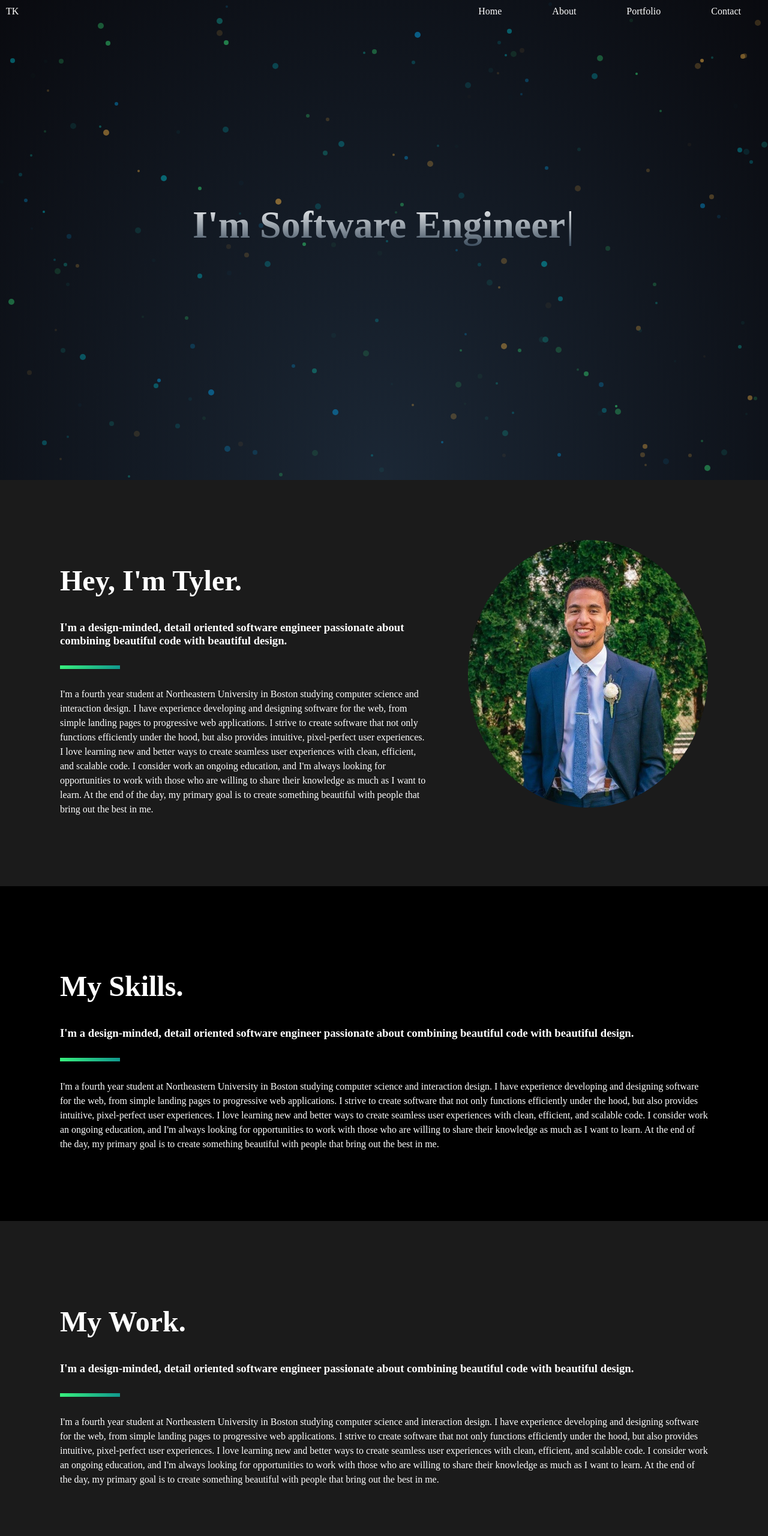
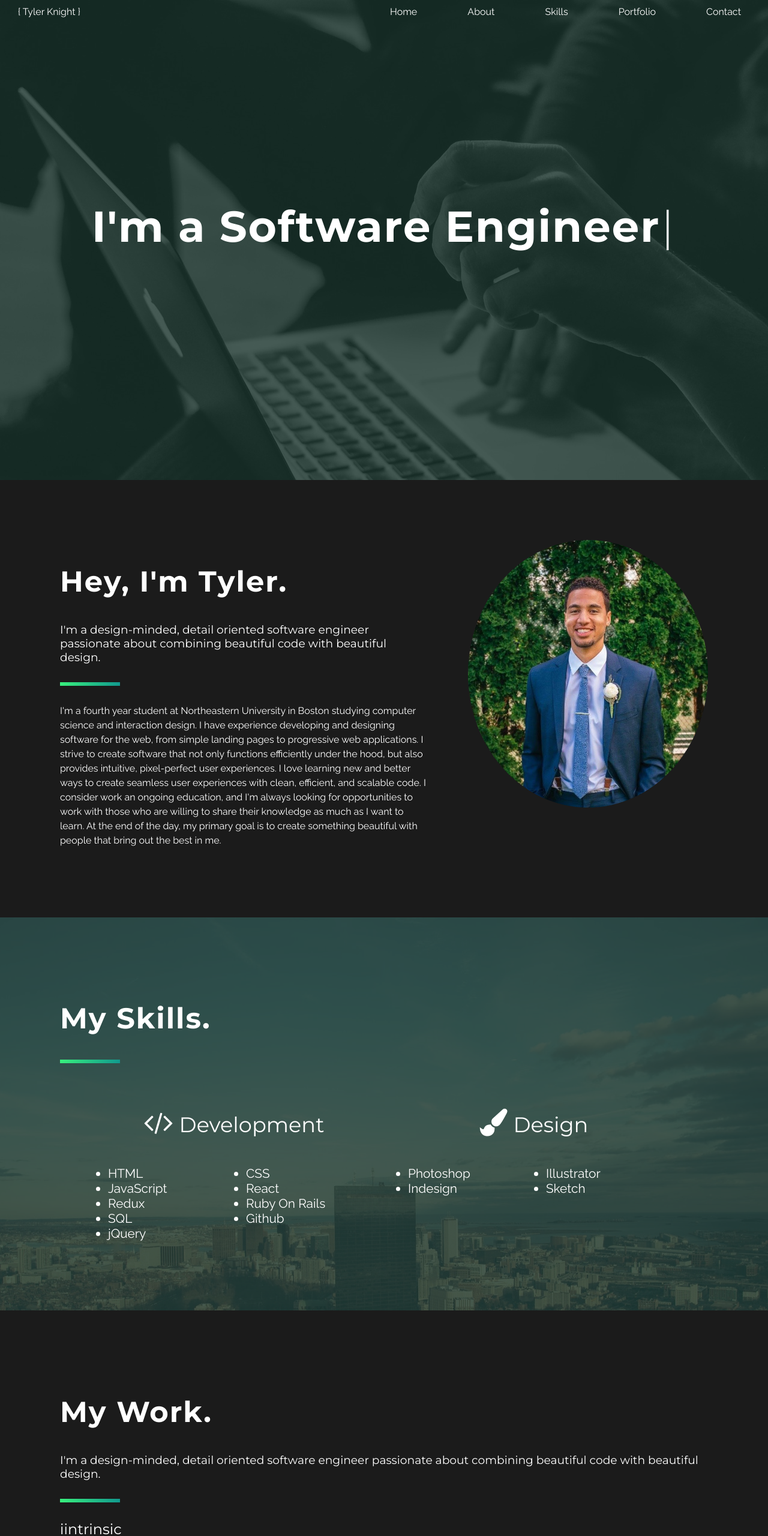
Before and after one commit to tknight31/portfolio-v1, a plain HTML site: page index.html in a window 1280 px wide. Shown: the top 2560 px of the page at 60% size. Drawn offline with nearby package versions, Linux system fonts and the light colour scheme; a script that the page names is missing.

Commit message:
style changes. Added fades to section content. Made nav links work.

```diff
--- a/css/main.css
+++ b/css/main.css
@@ -7,10 +7,21 @@ html, body {
 body {
   color: white;
   background: #1b1b1b;
+  font-family: 'Raleway', arial, sans-serif;
 }
 
 h1, h2, h3, h4, h5 {
   color:white;
+  font-family: 'Montserrat', arial, sans-serif;
+}
+
+h1 {
+  font-weight: 700;
+  letter-spacing: 2px;
+}
+
+h2, h3, h4 {
+  font-weight: 400;
 }
 
 p {
@@ -44,20 +55,23 @@ nav li {
   list-style: none;
   display: inline-block;
   margin: 0 40px;
-  transition: all .3s ease-in-out;
 }
 
 nav a {
   color:white;
   text-decoration: none;
-  transition: all .3s ease-in-out;
-  -webkit-transition: all .3s ease-in-out;
+  /*transition: all .3s ease-in-out;
+  -webkit-transition: all .3s ease-in-out;*/
 }
 
 nav a:hover {
-  color:#00b7c7;
+  color: rgba(105, 214, 130, 1);
   padding-bottom: 8px;
-  border-bottom: #00b7c7 3px solid;
+  border-bottom: rgba(105, 214, 130, 1) 3px solid;
+}
+
+.logo {
+  margin-left: 20px;
 }
 
 /*Intro Section*/
@@ -65,22 +79,32 @@ nav a:hover {
 #world {
   position: absolute;
   opacity: .5;
+  background: rgb(53, 53, 53);
 }
 
 #intro {
-  background: radial-gradient(ellipse at bottom, #1B2735 0%, #090A0F 100%);
   display:flex;
   position: relative;
+  background: url('../img/computer-bg.jpg');
+
+}
+
+.main-overlay {
+  background:rgba(26, 53, 45, 0.78);
+  position: absolute;
+  z-index: 1;
+  top:0;
+  left:0;
+  right:0;
+  bottom:0;
 }
 
 .tagline {
   transition: all .3s ease-in-out;
   -webkit-transition: all .3s ease-in-out;
   margin-bottom: 8px;
-  background: -webkit-linear-gradient(white, #38495a);
-  -webkit-background-clip: text;
-  -webkit-text-fill-color: transparent;
-  font-size:4em;
+  color:white;
+  font-size:4.5em;
   display: inline-block;
 }
 
@@ -92,9 +116,6 @@ nav a:hover {
   -ms-animation: blink 1s infinite;
   -o-animation: blink 1s infinite;
   animation: blink 1s infinite;
-  background: -webkit-linear-gradient(white, #38495a);
-  -webkit-background-clip: text;
-  -webkit-text-fill-color: transparent;
 }
 
 .sub-intro {
@@ -114,7 +135,7 @@ nav a:hover {
 }
 
 .show-color .icons a:hover {
-  color:#00b7c7;
+  color:rgba(105, 214, 130, 1);
 }
 
 .sub-intro.show-color, .show-color .icons a  {
@@ -150,6 +171,7 @@ nav a:hover {
 
 .image-holder {
   margin-left: 70px;
+  position: relative;
 }
 
 .image-holder img {
@@ -181,15 +203,63 @@ nav a:hover {
 
 .skills-content {
   z-index: 2;
+  width:100%;
+}
+
+.skills-wrapper {
+  display: flex;
+  max-width: 1000px;
+  margin: auto;
+}
+
+.skills-wrapper h4 {
+  font-size: 2.2em;
+  text-align: center;
+}
+
+.skills-wrapper h4 i {
+  font-size: 1.3em;
+  margin-right: 10px;
+}
+
+.skills-wrapper ul {
+  display: flex;
+  flex-flow: row wrap;
+}
+
+.skills-wrapper ul > li {
+  width: 50%;
+  font-size: 1.3em;
 }
 
 .black-overlay {
-  background:black;
+  background:rgba(26, 53, 45, 0.78);
   position: absolute;
   z-index: 1;
   top:0;
   left:0;
   right:0;
   bottom:0;
+}
 
+
+.skills-wrapper > * {
+  flex: 1 0;
 }
+
+/*Footer*/
+footer {
+  text-align: center;
+  padding:40px;
+  background: #11998e;  /* fallback for old browsers */
+  background: -webkit-linear-gradient(to right, #38ef7d, #11998e);  /* Chrome 10-25, Safari 5.1-6 */
+  background: linear-gradient(to right, #38ef7d, #11998e); /* W3C, IE 10+/ Edge, Firefox 16+, Chrome 26+, Opera 12+, Safari 7+ */
+}
+
+footer .icons a {
+  color:white;
+}
+
+footer .icons a:hover {
+  color:#00b7c7;
+}
--- a/index.html
+++ b/index.html
@@ -6,24 +6,52 @@
     <link rel="stylesheet" href="icons/css/font-awesome.min.css">
     <link rel="stylesheet" href="css/main.css">
     <link rel="shortcut icon" type="image/png" href="favicon.png">
+    <link href="https://fonts.googleapis.com/css?family=Montserrat:300,400,500,700|Raleway:200,300,400,600" rel="stylesheet">
     <script src="https://ajax.googleapis.com/ajax/libs/jquery/3.2.1/jquery.min.js"></script>
   </head>
   <body>
 
-    <header id="header">
-      <div class="logo"><span>TK</span></div>
+
+
+    <header id="header"
+      data-0="background: rgba(0, 0, 0, 0); font-size: 1.4em; padding-top: 20px;"
+      data-center-top="background: rgba(0, 0, 0, 1); font-size: 1.0em; padding-top: 10px;"
+      data-anchor-target="#about"
+    >
+      <div class="logo">
+          <span
+            data-0="color: rgba(255, 255, 255, 1);"
+            data-center-top="color: rgba(105, 214, 130, 1);"
+            data-anchor-target="#about"
+          >
+          {
+          </span>
+          <span> Tyler Knight </span>
+          <span
+            data-0="color: rgba(255, 255, 255, 1);"
+            data-center-top="color: rgba(105, 214, 130, 1);"
+            data-anchor-target="#about"
+          >
+          }
+          </span>
+      </div>
       <nav>
         <ul>
-          <li><a href="#">Home</a></li>
-          <li><a href="#">About</a></li>
-          <li><a href="#">Portfolio</a></li>
-          <li><a href="#">Contact</a></li>
+          <li><a href="#intro">Home</a></li>
+          <li><a href="#about">About</a></li>
+          <li><a href="#skills">Skills</a></li>
+          <li><a href="#portfolio">Portfolio</a></li>
+          <li><a href="#contact">Contact</a></li>
         </ul>
       </nav>
     </header>
 
-    <section id="intro">
-      <canvas id="world"></canvas>
+    <section id="intro"
+      data-center="background-position: 50% 0px;"
+      data-end="background-position: 50% -400px;"
+    >
+      <div class="main-overlay"></div>
+      <!-- <canvas id="world"></canvas> -->
       <div class="intro-content">
         <h1 class="tagline"><span class="typed"></span></h1>
         <div class="sub-intro">
@@ -37,39 +65,103 @@
       </div>
     </section>
     <section id="about" class="main-section">
-      <div class="about-content">
+      <div class="about-content"
+        data-center-top="opacity:0;"
+        data-top-top="opacity:1;"
+        data-anchor-target="#about"
+      >
         <h1 class="section-head">Hey, I'm Tyler.</h1>
         <h3 class="section-subhead">I'm a design-minded, detail oriented software engineer passionate about combining beautiful code with beautiful design.</h3>
         <span class="divider"></span>
         <p>I'm a fourth year student at Northeastern University in Boston studying computer science and interaction design. I have experience developing and designing software for the web, from simple landing pages to progressive web applications. I strive to create software that not only functions efficiently under the hood, but also provides intuitive, pixel-perfect user experiences. I love learning new and better ways to create seamless user experiences with clean, efficient, and scalable code. I consider work an ongoing education, and I'm always looking for opportunities to work with those who are willing to share their knowledge as much as I want to learn. At the end of the day, my primary goal is to create something beautiful with people that bring out the best in me.</p>
       </div>
-      <div class="image-holder">
+      <div class="image-holder"
+          data-center-top="left:50%; opacity:0;"
+          data-top-top="left:0px; opacity:1;"
+          data-anchor-target="#about"
+      >
         <img src="img/headshot.jpg" alt="Tyler Knight - Software Engineer">
       </div>
     </section>
 
     <section id="skills" class="main-section"
-    data-bottom-top="background-position: 15px 30%;"
-    data-top-bottom="background-position: -80px 50%;"
-    data-anchor-target="#skills"
+    data-center="background-position: 50% 0px;"
+    data-end="background-position: 50% -400px;"
     >
       <div class="black-overlay"></div>
-      <div class="skills-content">
+      <div class="skills-content"
+        data-center-top="opacity:0;"
+        data-top-top="opacity:1;"
+        data-anchor-target="#skills"
+      >
         <h1 class="section-head">My Skills.</h1>
-        <h3 class="section-subhead">I'm a design-minded, detail oriented software engineer passionate about combining beautiful code with beautiful design.</h3>
         <span class="divider"></span>
-        <p>I'm a fourth year student at Northeastern University in Boston studying computer science and interaction design. I have experience developing and designing software for the web, from simple landing pages to progressive web applications. I strive to create software that not only functions efficiently under the hood, but also provides intuitive, pixel-perfect user experiences. I love learning new and better ways to create seamless user experiences with clean, efficient, and scalable code. I consider work an ongoing education, and I'm always looking for opportunities to work with those who are willing to share their knowledge as much as I want to learn. At the end of the day, my primary goal is to create something beautiful with people that bring out the best in me.</p>
+        <div class="skills-wrapper">
+          <div>
+            <h4><i class="fa fa-code" aria-hidden="true"></i>Development</h4>
+              <ul class="skills-dev">
+                <li>HTML</li>
+                <li>CSS</li>
+                <li>JavaScript</li>
+                <li>React</li>
+                <li>Redux</li>
+                <li>Ruby On Rails</li>
+                <li>SQL</li>
+                <li>Github</li>
+                <li>jQuery</li>
+              </ul>
+          </div>
+          <div>
+            <h4><i class="fa fa-paint-brush" aria-hidden="true"></i>Design</h4>
+              <ul>
+                <li>Photoshop</li>
+                <li>Illustrator</li>
+                <li>Indesign</li>
+                <li>Sketch</li>
+              </ul>
+          </div>
+        </div>
       </div>
     </section>
 
-    <section id="portfolio" class="main-section">
+    <section id="portfolio" class="main-section"
+      data-center-top="opacity:0;"
+      data-top-top="opacity:1;"
+      data-anchor-target="#portfolio"
+    >
       <div class="portfolio-content">
         <h1 class="section-head">My Work.</h1>
         <h3 class="section-subhead">I'm a design-minded, detail oriented software engineer passionate about combining beautiful code with beautiful design.</h3>
         <span class="divider"></span>
-        <p>I'm a fourth year student at Northeastern University in Boston studying computer science and interaction design. I have experience developing and designing software for the web, from simple landing pages to progressive web applications. I strive to create software that not only functions efficiently under the hood, but also provides intuitive, pixel-perfect user experiences. I love learning new and better ways to create seamless user experiences with clean, efficient, and scalable code. I consider work an ongoing education, and I'm always looking for opportunities to work with those who are willing to share their knowledge as much as I want to learn. At the end of the day, my primary goal is to create something beautiful with people that bring out the best in me.</p>
+
+        <div class="portfolio-item">
+          <h2>iintrinsic</h2>
+          <p>I'm a design-minded, detail oriented software engineer passionate about combining beautiful code with beautiful design.</p>
+        </div>
+
+        <div class="portfolio-item">
+
+        </div>
+
+        <div class="portfolio-item">
+
+        </div>
+
       </div>
     </section>
+
+
+
+    <footer>
+      <div class="footer-content">
+        <div class="icons">
+          <a href="https://github.com/tknight31" target="_blank"><i class="fa fa-github" aria-hidden="true"></i></a>
+          <a href="https://www.linkedin.com/in/tknight31/" target="_blank"><i class="fa fa-linkedin-square" aria-hidden="true"></i></a>
+          <a href="https://medium.com/@tknight31" target="_blank"><i class="fa fa-medium" aria-hidden="true"></i></a>
+        </div>
+        <p>&copy; Tyler Knight 2017</p>
+      </div>
+    </footer>
 
 
 
--- a/js/index.js
+++ b/js/index.js
@@ -1,7 +1,7 @@
 
 
 var options = {
-  strings: ["I'm Web Developer", "I'm Web Designer", "I'm Software Engineer", "I'm Tyler Knight"],
+  strings: ["I'm a Web Developer", "I'm a Web Designer", "I'm a Software Engineer", "I'm Tyler Knight"],
   onComplete: function(self) { displaySub() },
   typeSpeed: 60
 }
@@ -15,12 +15,31 @@ const displaySub = () => {
 
 
 $('#intro').height($(window).height())
+$('.bgc').height($(window).height())
 
 $(window).resize(function() {
     $('#intro').height($(window).height());
+    $('.bgc').height($(window).height());
 });
 
 $(window).trigger('resize');
 
 
+$(function() {
+  $('a[href*="#"]:not([href="#"])').click(function() {
+    if (location.pathname.replace(/^\//,'') == this.pathname.replace(/^\//,'') && location.hostname == this.hostname) {
+      var target = $(this.hash);
+      target = target.length ? target : $('[name=' + this.hash.slice(1) +']');
+      if (target.length) {
+        $('html, body').animate({
+          scrollTop: target.offset().top
+        }, 1000);
+        return false;
+      }
+    }
+  });
+});
+
+
+
 // Scroll events
```
Also changed, not shown: img/computer-bg.jpg (added), img/logo.svg (added), img/signature.svg (added), 1 other file.
